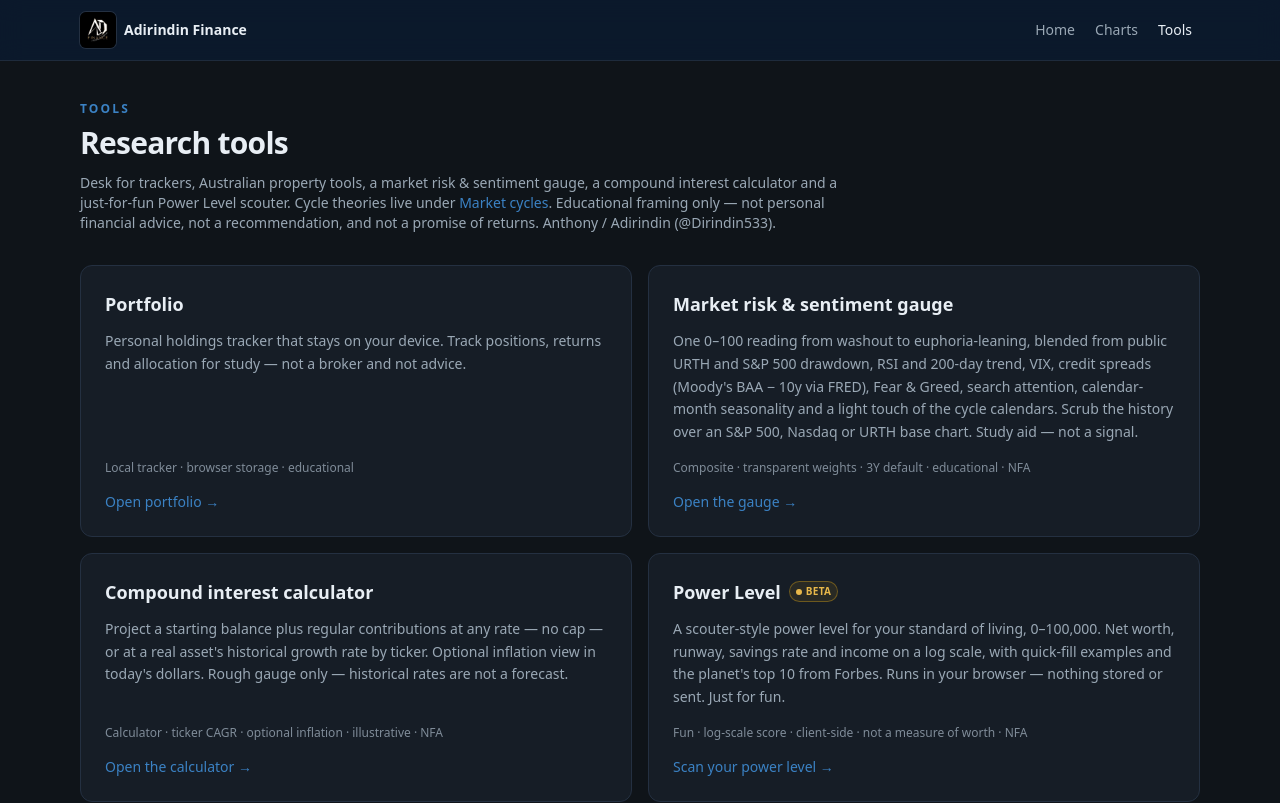
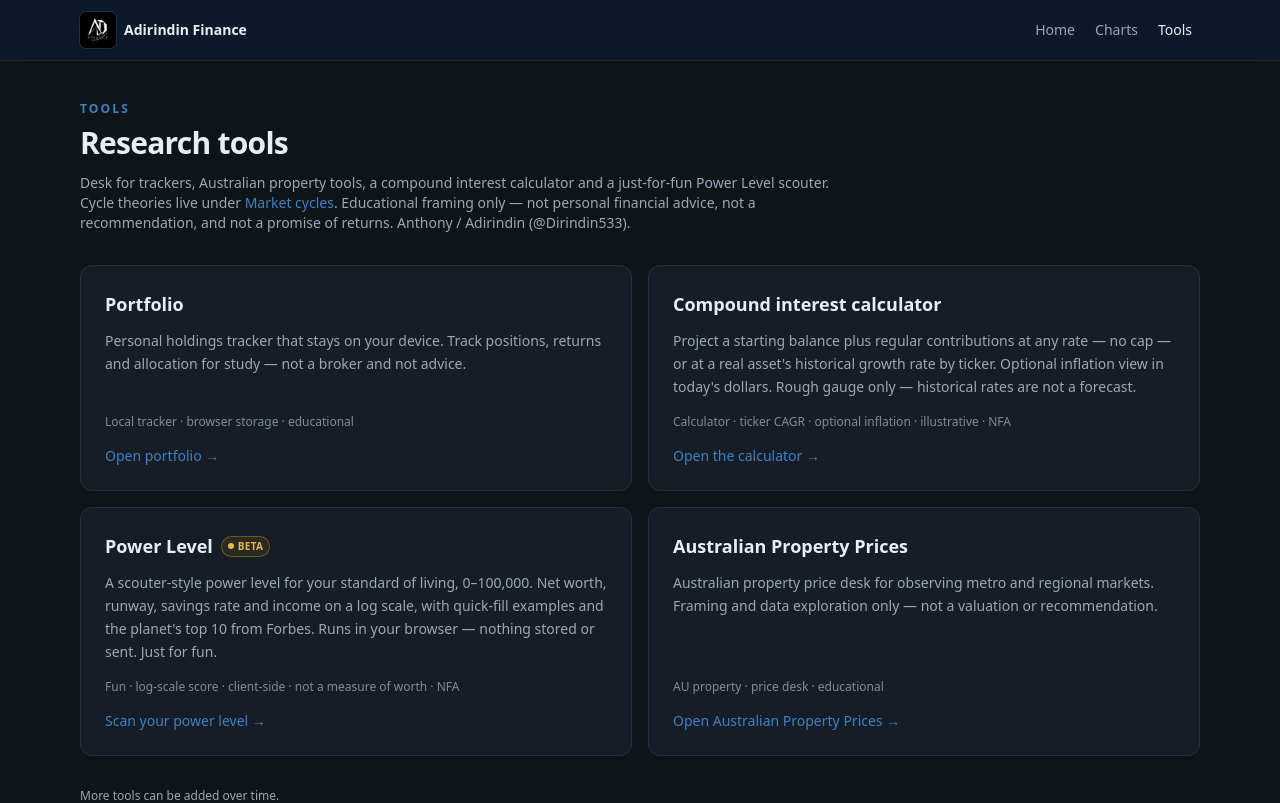
Before and after one commit to adirindin-debug/Adirindin-Finance, a Next.js app: page /tools in a window 1280 px wide. Shown: the top 803 px of the page. Built offline with nearby package versions, Linux system fonts and the light colour scheme.

Commit message:
Market sentiment: rename, drop Tools tile, back link to Home

```diff
--- a/src/app/tools/page.tsx
+++ b/src/app/tools/page.tsx
@@ -5,7 +5,7 @@ import { MobileTilesCaption } from "@/components/ui/MobileViewHint";
 export const metadata: Metadata = {
   title: "Tools",
   description:
-    "Research tools desk: portfolio tracker, Australian property prices, a market risk & sentiment gauge, a compound interest calculator with historical asset growth rates and a just-for-fun Power Level scouter. Educational and illustrative only — not financial advice.",
+    "Research tools desk: portfolio tracker, Australian property prices, a compound interest calculator with historical asset growth rates and a just-for-fun Power Level scouter. Educational and illustrative only — not financial advice.",
 };
 
 type ToolCard = { href: string; title: string; badge?: string; blurb: string; meta: string; cta: string };
@@ -18,14 +18,6 @@ const tools: ToolCard[] = [
       "Personal holdings tracker that stays on your device. Track positions, returns and allocation for study — not a broker and not advice.",
     meta: "Local tracker · browser storage · educational",
     cta: "Open portfolio",
-  },
-  {
-    href: "/tools/risk-sentiment",
-    title: "Market risk & sentiment gauge",
-    blurb:
-      "One 0–100 reading from washout to euphoria-leaning, blended from public URTH and S&P 500 drawdown, RSI and 200-day trend, VIX, credit spreads (Moody's BAA − 10y via FRED), Fear & Greed, search attention, calendar-month seasonality and a light touch of the cycle calendars. Scrub the history over an S&P 500, Nasdaq or URTH base chart. Study aid — not a signal.",
-    meta: "Composite · transparent weights · 3Y default · educational · NFA",
-    cta: "Open the gauge",
   },
   {
     href: "/tools/compound-interest",
@@ -60,7 +52,7 @@ export default function ToolsHubPage() {
       <p className="text-xs font-semibold uppercase tracking-[0.18em] text-accent">Tools</p>
       <h1 className="mt-2 text-3xl font-semibold tracking-tight text-foreground">Research tools</h1>
       <p className="mt-3 max-w-3xl text-sm text-muted">
-        Desk for trackers, Australian property tools, a market risk &amp; sentiment gauge, a compound interest calculator and a just-for-fun Power Level scouter. Cycle theories live under{" "}
+        Desk for trackers, Australian property tools, a compound interest calculator and a just-for-fun Power Level scouter. Cycle theories live under{" "}
         <Link href="/#cycles" className="text-accent hover:underline">
           Market cycles
         </Link>
--- a/src/app/tools/risk-sentiment/page.tsx
+++ b/src/app/tools/risk-sentiment/page.tsx
@@ -1,5 +1,5 @@
+import Link from "next/link";
 import type { Metadata } from "next";
-import { ToolsBackLink } from "@/components/tools/ToolsBackLink";
 import { RiskSentimentPanel } from "@/components/tools/RiskSentimentPanel";
 import {
   COMPONENTS,
@@ -14,7 +14,7 @@ import {
 import { MobileViewHint } from "@/components/ui/MobileViewHint";
 
 export const metadata: Metadata = {
-  title: "Market risk & sentiment gauge",
+  title: "Market sentiment gauge",
   description:
     "Transparent 0–100 blend of public price-risk, trend, volatility, credit-spread, sentiment, search-attention, cycle-calendar and seasonality inputs — from washout to euphoria-leaning. Theoretical study aid only, not a signal. Not financial advice (NFA).",
 };
@@ -79,8 +79,12 @@ export default function RiskSentimentPage() {
   return (
     <div className="mx-auto max-w-6xl px-4 py-10">
       <MobileViewHint />
-      <ToolsBackLink category="Sentiment" />
-      <h1 className="text-3xl font-semibold tracking-tight text-foreground">Market risk &amp; sentiment gauge</h1>
+      <div className="mb-3">
+        <Link href="/" className="inline-flex min-h-10 items-center gap-1.5 rounded-full border border-accent/60 bg-accent/10 px-3.5 py-1.5 text-sm font-medium text-accent transition hover:border-accent hover:bg-accent/20 hover:text-foreground">
+          ← Back to Home
+        </Link>
+      </div>
+      <h1 className="text-3xl font-semibold tracking-tight text-foreground">Market sentiment gauge</h1>
       <p className="mt-3 max-w-3xl text-sm leading-relaxed text-muted">
         One number for how hot or washed-out risk appetite looks, built from public price, trend, volatility, credit-spread,
         sentiment and attention data, a seasonality read on the calendar month, plus a light touch of the Adirindin cycle
--- a/src/components/home/HomeRiskGauge.tsx
+++ b/src/components/home/HomeRiskGauge.tsx
@@ -21,7 +21,7 @@ const arc = (a: number, b: number) => {
 const fmtAsOf = (d: string) =>
   new Date(`${d}T12:00:00Z`).toLocaleDateString("en-AU", { day: "numeric", month: "short", year: "numeric", timeZone: "UTC" });
 
-/** Homepage hero: the live Market risk & sentiment score, zone and stage (same reading as /tools/risk-sentiment). */
+/** Homepage hero: the live Market sentiment score, zone and stage (same reading as /tools/risk-sentiment). */
 export function HomeRiskGauge() {
   const [data, setData] = useState<RsSummary | null>(null);
   const [failed, setFailed] = useState(false);
@@ -48,7 +48,7 @@ export function HomeRiskGauge() {
       href="/tools/risk-sentiment"
       className="group mt-8 flex flex-col items-center gap-6 rounded-xl border border-border bg-card p-6 transition hover:border-accent hover:bg-accent/5 sm:flex-row sm:gap-10 sm:p-8"
     >
-      <svg viewBox="0 0 240 140" className="h-[130px] w-[220px] shrink-0" role="img" aria-label={score != null ? `Market risk and sentiment score ${score.toFixed(0)} of 100` : "Market risk and sentiment gauge"}>
+      <svg viewBox="0 0 240 140" className="h-[130px] w-[220px] shrink-0" role="img" aria-label={score != null ? `Market sentiment score ${score.toFixed(0)} of 100` : "Market sentiment gauge"}>
         {ZONES.map((z) => (
           <path
             key={z.key}
@@ -71,7 +71,7 @@ export function HomeRiskGauge() {
       </svg>
       <div className="min-w-0 text-center sm:text-left">
         <div className="flex flex-wrap items-center justify-center gap-2 sm:justify-start">
-          <p className="text-xs font-semibold uppercase tracking-[0.18em] text-accent">Market risk &amp; sentiment</p>
+          <p className="text-xs font-semibold uppercase tracking-[0.18em] text-accent">Market sentiment</p>
           <DeskTag kind="live" />
         </div>
         {data && score != null && data.zone ? (
--- a/src/components/tools/RiskSentimentPanel.tsx
+++ b/src/components/tools/RiskSentimentPanel.tsx
@@ -545,7 +545,7 @@ export function RiskSentimentPanel() {
 
   return (
     <section className="rounded-xl border border-border bg-[#0f1419] p-4 sm:p-6">
-      {loading && <p className="py-20 text-center text-sm text-muted">Loading risk &amp; sentiment inputs…</p>}
+      {loading && <p className="py-20 text-center text-sm text-muted">Loading market sentiment inputs…</p>}
       {!loading && data && !data.ok && (
         <p className="py-16 text-center text-sm text-red-400">
           {data.error ?? "Could not load the gauge"} — nothing shown rather than guessing.
@@ -855,13 +855,13 @@ export function RiskSentimentPanel() {
                 className="block w-full cursor-crosshair touch-none select-none outline-none focus-visible:ring-1 focus-visible:ring-accent"
                 role="img"
                 tabIndex={0}
-                aria-label="Risk and sentiment score history. Hover, drag or use arrow keys to scrub."
+                aria-label="Market sentiment score history. Hover, drag or use arrow keys to scrub."
                 onPointerMove={onPointerMove}
                 onPointerDown={onPointerDown}
                 onPointerLeave={onPointerLeave}
                 onKeyDown={onKeyDown}
               >
-                <title>Risk &amp; sentiment score history</title>
+                <title>Market sentiment score history</title>
                 <defs>
                   <linearGradient id="rs-line" x1="0" y1={view.yOf(0)} x2="0" y2={view.yOf(100)} gradientUnits="userSpaceOnUse">
                     <stop offset="0" stopColor={ZONES[0]!.color} />
```
